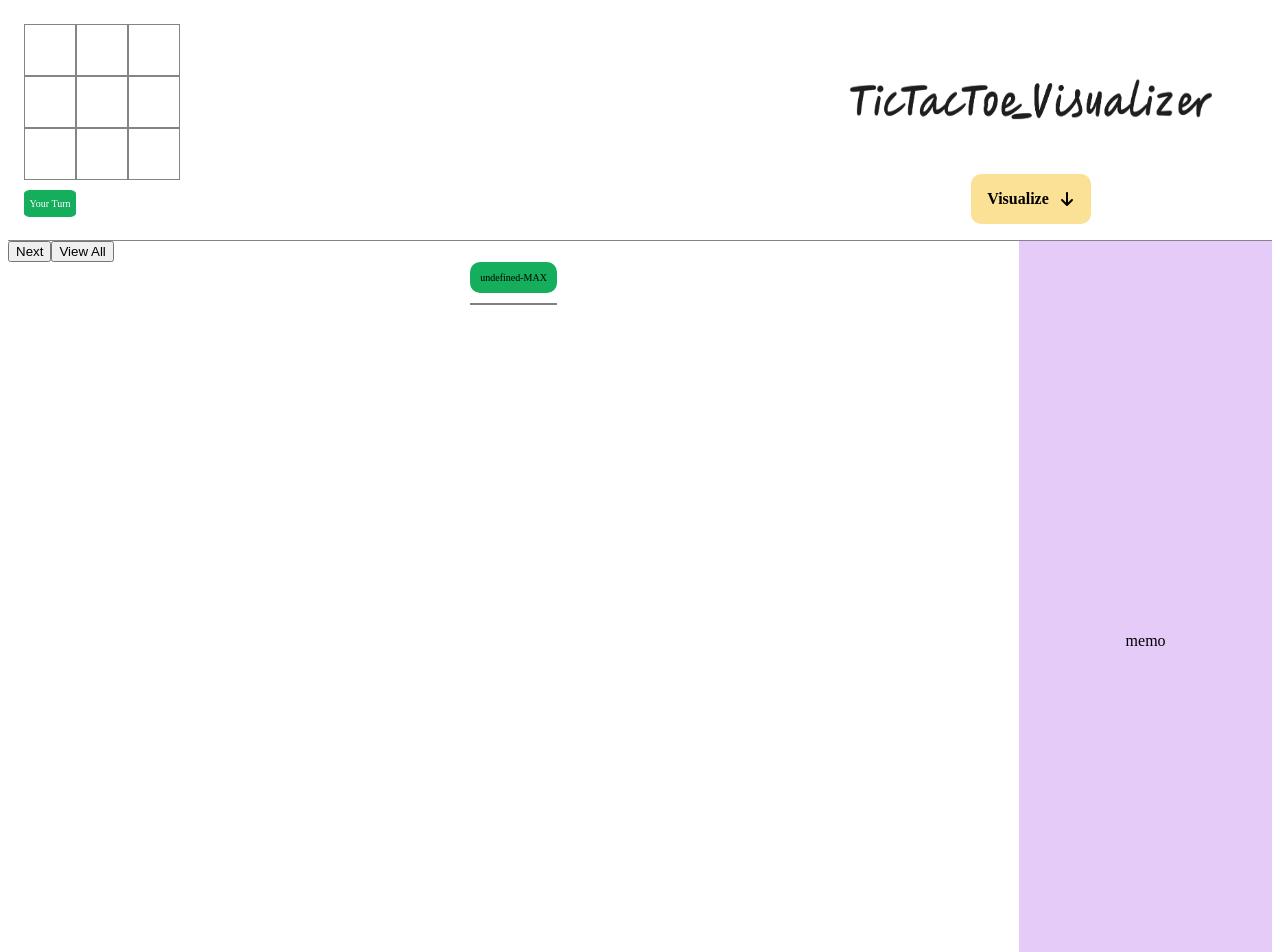
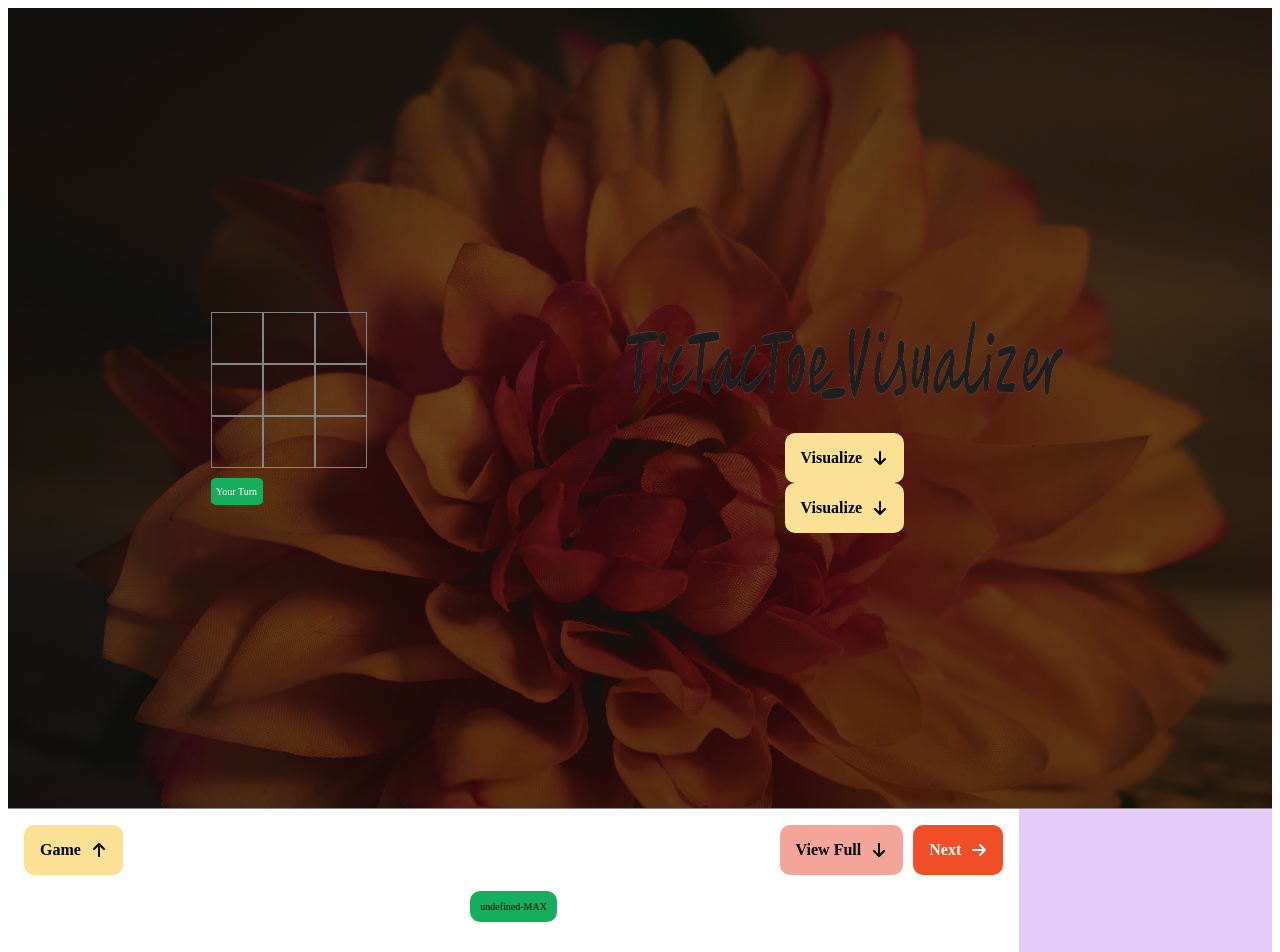
Before and after one commit to antarikshJn/tictactoeVisualizer, a React app: page / in a window 1280 px wide. Shown: the top 952 px of the page. Built offline with nearby package versions, Linux system fonts and the light colour scheme.

Commit message:
new Progress

```diff
--- a/index.js
+++ b/index.js
@@ -1,8 +1,13 @@
 import React from "react";
 import { createRoot } from "react-dom/client";
 import App from "./src/App";
+import { StrictMode } from 'react';
 
 const container = document.querySelector("#root");
 const root = createRoot(container);
 
-root.render(<App />);
+root.render(
+    <StrictMode>
+        <App />
+    </StrictMode>
+);
--- a/src/App.js
+++ b/src/App.js
@@ -7,6 +7,7 @@ const App = () => {
         // <Board />
         // <NewBoard board={[]} />
         <Game />
+
     )
 }
 
--- a/src/component/BoardTree/BoardTree.js
+++ b/src/component/BoardTree/BoardTree.js
@@ -33,7 +33,7 @@ const BoardTree = ({ root, showChildStateeArray, viewAll }) => {
                     })}
                 </div>
                 <div className='scoreBar'>
-                    <table>
+                    {/* <table>
                         {root.memo ?
                             <tr>
                                 <td>
@@ -56,7 +56,7 @@ const BoardTree = ({ root, showChildStateeArray, viewAll }) => {
                                     })}
                                 </tr>
                         }
-                    </table>
+                    </table> */}
                 </div>
             </div>
             {!root.winner && !root.memo && (viewAll || showChild) &&
--- a/src/component/BoardTreeVisualizer/BoardTreeVisualizer.js
+++ b/src/component/BoardTreeVisualizer/BoardTreeVisualizer.js
@@ -17,15 +17,16 @@ const BoardTreeVisualizer = ({ root }) => {
     }
 
     const fullViewFunction = () => {
-        setViewAll(true);
+        setViewAll(!viewAll);
     }
 
     return (
         <>
             <div className='boardTreeVisualizer'>
-                <button onClick={func}>Next</button>
-                <button onClick={fullViewFunction}>View All</button>
-                {/* <VisualizerNavBar /> */}
+                <VisualizerNavBar
+                    nextFunc={func}
+                    viewFullFunc={fullViewFunction}
+                />
                 <div className='boardTree'>
                     <BoardTree
                         root={root}
--- a/src/component/TicTacToe/Game.css
+++ b/src/component/TicTacToe/Game.css
@@ -1,8 +1,11 @@
 .gameScreen {
+    height: 100vh;
     display: flex;
-    justify-content: space-between;
+    justify-content: center;
     border-bottom: 1px solid #858585;
-    padding: 1em;
+    align-items: center;
+    gap: 20%;
+    background-image: url("/public/HeroImage.png");
 }
 
 .heroScreen {
--- a/src/component/TicTacToe/Game.js
+++ b/src/component/TicTacToe/Game.js
@@ -3,6 +3,7 @@ import NewBoard from '../NewBoard';
 import "./Game.css";
 import { checkWin, minimax } from './Game.helper';
 import ticTacToeImage from "../../../public/TicTacToeVisualizer.png"
+
 import VectorButton from '../VectorButton';
 import BoardTreeVisualizer from '../BoardTreeVisualizer';
 import MemoizedSideDisplay from '../MemoizedSideDisplay/MemoizedSideDisplay';
@@ -58,13 +59,18 @@ const Game = () => {
                         background={"#fbe196"}
                         color={"black"}
                         direction="down" />
+                    <VectorButton
+                        title={"Visualize"}
+                        background={"#fbe196"}
+                        color={"black"}
+                        direction="down" />
                 </div>
             </div>
             <div className='visualizer-memo'>
                 <BoardTreeVisualizer root={process} />
                 <MemoizedSideDisplay />
             </div>
-        </div>
+        </div >
     )
 }
 
--- a/src/component/VisualizerNavbar/VisualizerNavBar.js
+++ b/src/component/VisualizerNavbar/VisualizerNavBar.js
@@ -3,7 +3,7 @@ import "./VisualizerNavBar.css";
 import VectorButton from '../VectorButton';
 
 
-const VisualizerNavBar = () => {
+const VisualizerNavBar = ({ gameFunc, viewFullFunc, nextFunc }) => {
     return (
         <div className='visualizerNavBar'>
             <VectorButton
@@ -11,6 +11,7 @@ const VisualizerNavBar = () => {
                 background={"#fbe196"}
                 color="black"
                 direction="up"
+                onClickHandler={gameFunc}
             />
             <div className='ProceedButtons'>
                 <VectorButton
@@ -18,12 +19,14 @@ const VisualizerNavBar = () => {
                     background={"#f2a598"}
                     color="black"
                     direction="down"
+                    onClickHandler={viewFullFunc}
                 />
                 <VectorButton
                     title={"Next"}
                     background={"#f14e28"}
                     color="white"
                     direction="right"
+                    onClickHandler={nextFunc}
                 />
             </div>
         </div>
```
Also changed, not shown: public/HeroImage.png (added), public/TicTacToeVisualizer.png.
